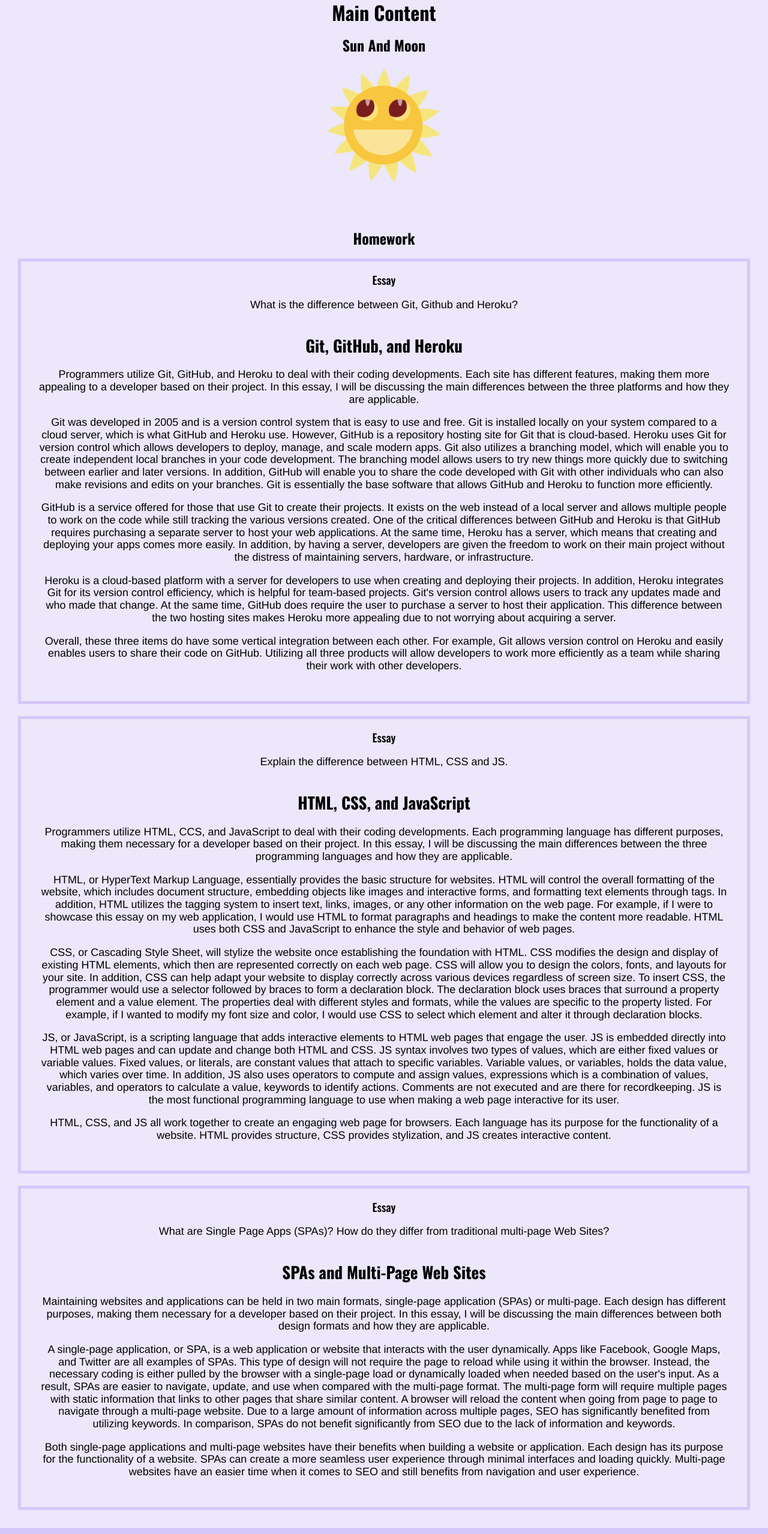
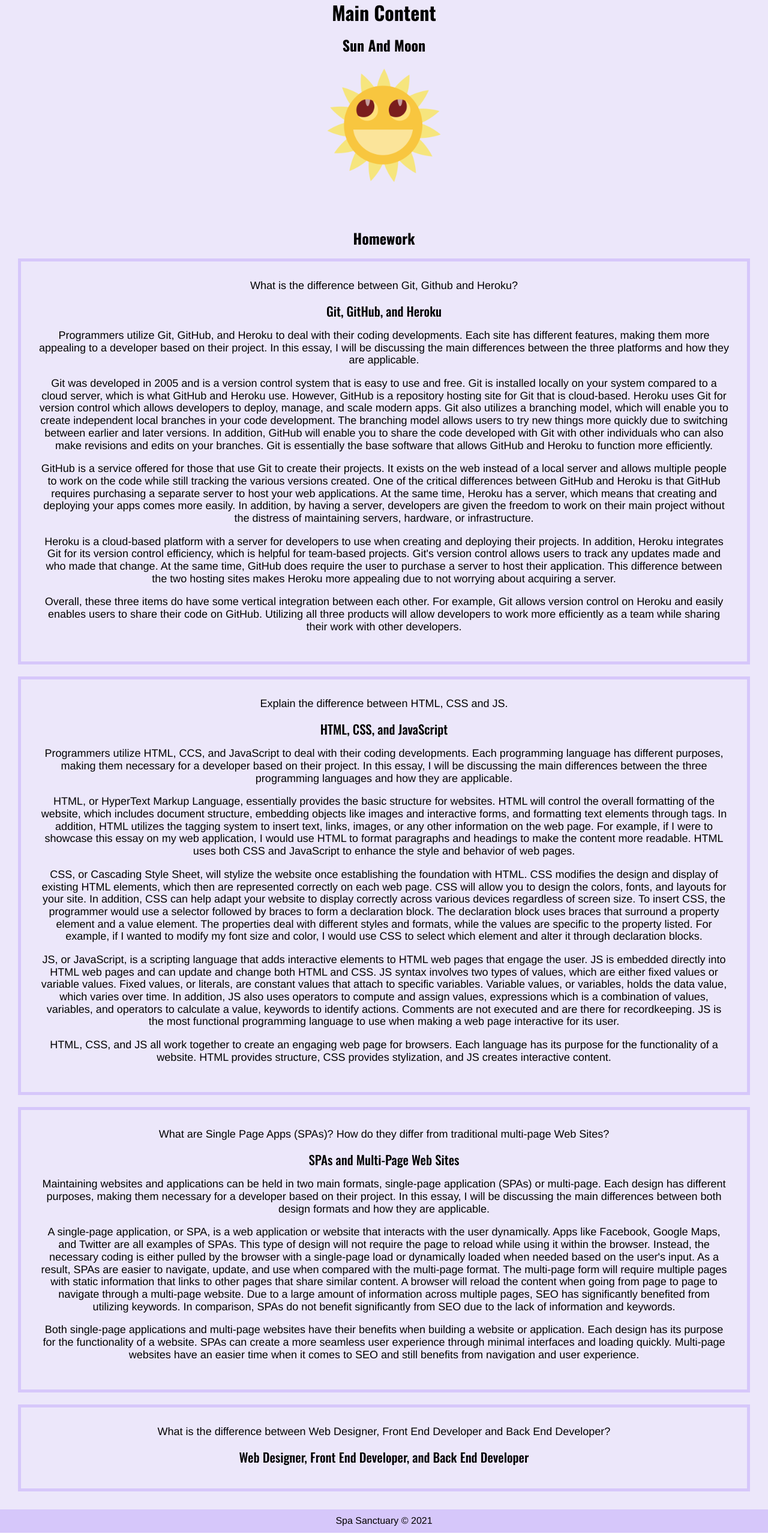
Before and after one commit to cpollock911/uclax-web1-summer21, a React (Create React App) app: page /homework in a window 1280 px wide. Shown: the part 234-2792 px from the top of the page at 60% size. Built offline with nearby package versions, Linux system fonts and the light colour scheme.

Commit message:
Added 4th Essay Question

```diff
--- a/src/React/Homework/Essay.jsx
+++ b/src/React/Homework/Essay.jsx
@@ -4,7 +4,6 @@ import styled from 'styled-components';
 const Essay = ({ number, question, children }) => {
     return (
         <EssayStyled>
-            <h3>Essay</h3>
             <div className="question">{question}</div>
             <div className="answer">{children}</div>
         </EssayStyled>
--- a/src/React/Homework/Homework.jsx
+++ b/src/React/Homework/Homework.jsx
@@ -10,7 +10,7 @@ const Homework = () => {
                 number={ 1 }
                 question='What is the difference between Git, Github and Heroku?'
             >
-                <h2>Git, GitHub, and Heroku</h2>
+                <h3>Git, GitHub, and Heroku</h3>
                 <p>
                 Programmers utilize Git, GitHub, and Heroku to deal with their coding developments.   Each site has different features, making them more appealing to a developer based on their project.  In this essay, I will be discussing the main differences between the three platforms and how they are applicable.
                 </p>
@@ -31,7 +31,7 @@ const Homework = () => {
                 number={ 2 }
                 question='Explain the difference between HTML, CSS and JS.'
             >
-                <h2>HTML, CSS, and JavaScript</h2>
+                <h3>HTML, CSS, and JavaScript</h3>
                 <p>
                 Programmers utilize HTML, CCS, and JavaScript to deal with their coding developments.   Each programming language has different purposes, making them necessary for a developer based on their project.  In this essay, I will be discussing the main differences between the three programming languages and how they are applicable.
                 </p>
@@ -52,7 +52,7 @@ const Homework = () => {
                 number={ 3 }
                 question='What are Single Page Apps (SPAs)? How do they differ from traditional multi-page Web Sites?'
             >
-                <h2>SPAs and Multi-Page Web Sites</h2>
+                <h3>SPAs and Multi-Page Web Sites</h3>
                 <p>
                 Maintaining websites and applications can be held in two main formats, single-page application (SPAs) or multi-page.   Each design has different purposes, making them necessary for a developer based on their project.  In this essay, I will be discussing the main differences between both design formats and how they are applicable.
                 </p>
@@ -63,8 +63,15 @@ const Homework = () => {
                 Both single-page applications and multi-page websites have their benefits when building a website or application.  Each design has its purpose for the functionality of a website.  SPAs can create a more seamless user experience through minimal interfaces and loading quickly.  Multi-page websites have an easier time when it comes to SEO and still benefits from navigation and user experience.
                 </p>
             </Essay>
+            <Essay
+                number={ 4 }
+                question='What is the difference between Web Designer, Front End Developer and Back End Developer?'
+            >
+                <h3>Web Designer, Front End Developer, and Back End Developer</h3>
+
+            </Essay>
         </div>
     );
-    }
+}
 
     export default Homework;
```
